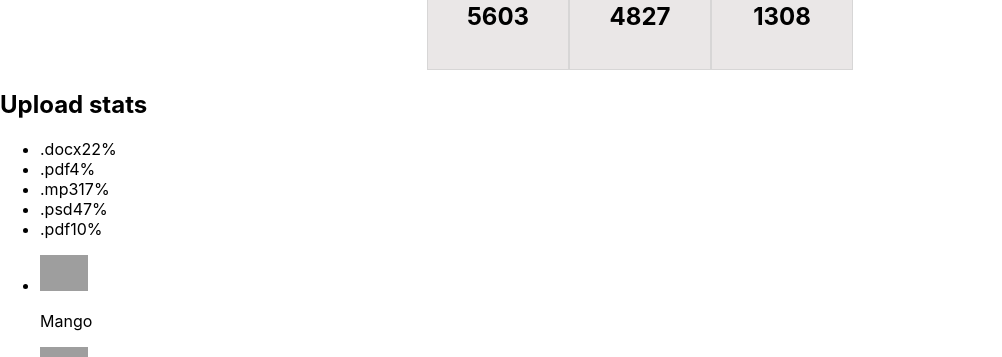
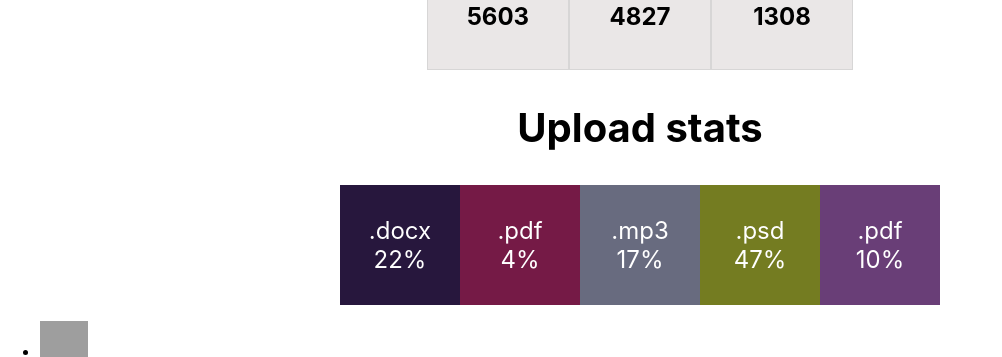
Before and after one commit to heilya/goit-react-hw-01-components, a React (Create React App) app: page / in a window 1280 px wide. Shown: the part 560-917 px from the top of the page, without its empty margins (0-1002 px from the left). Built offline with nearby package versions, Linux system fonts and the light colour scheme; grey boxes are pictures that could not be loaded.

Commit message:
Statistics css done

```diff
--- a/src/components/statistics/statistics.js
+++ b/src/components/statistics/statistics.js
@@ -1,14 +1,16 @@
+import { Label, StatList, StatListItem, Title, Wrapper, generateDarkBackgroundColor } from "./statistics.styled";
+
 export const Statistics = ({ title, stats }) => (
-    <section class="statistics">
-        {title?(<h2 class="title">{title}</h2>):<></>}
-
-
-  <ul class="stat-list">
-{stats.map(item => (<li class="item">
-      <span class="label">{item.label}</span>
-      <span class="percentage">{item.percentage}%</span>
-    </li>
+    <Wrapper>
+        {title?(<Title>{title}</Title>):<></>}
+  <StatList>
+{stats.map(item => (<StatListItem style={{
+            backgroundColor: generateDarkBackgroundColor()
+          }}>
+      <Label>{item.label}</Label>
+      <Label>{item.percentage}%</Label>
+    </StatListItem>
     ))}
-  </ul>
-</section>
+  </StatList>
+</Wrapper>
 );
--- /dev/null
+++ b/src/components/statistics/statistics.styled.js
@@ -0,0 +1,54 @@
+import styled from 'styled-components';
+
+export const Wrapper = styled.section`
+    display: flex;
+    flex-direction: column;
+    align-items: center;`;
+
+export const Title = styled.h2`
+    font-size: 40px;`;
+
+export const StatList = styled.ul`
+
+    display: flex;
+    list-style: none;
+    margin: 0;
+    padding: 0;`;
+
+    export const StatListItem = styled.li`
+    display: flex;
+    width: 100px;
+    height:100px;
+    align-items: center;
+    justify-content: center;
+    flex-direction: column;
+    padding: 10px;
+    color: white;
+    `;
+
+export const Label = styled.span`
+font-size: 24px;`;
+
+export const  generateDarkBackgroundColor = () =>{
+  let color = '#';
+
+  let red = Math.floor(Math.random() * 128).toString(16);
+  let green = Math.floor(Math.random() * 128).toString(16);
+  let blue = Math.floor(Math.random() * 128).toString(16);
+
+  if (red.length === 1) {
+    red = '0' + red;
+  }
+
+  if (green.length === 1) {
+    green = '0' + green;
+  }
+
+  if (blue.length === 1) {
+    blue = '0' + blue;
+  }
+
+  color += red + green + blue;
+
+  return color;
+};
```
